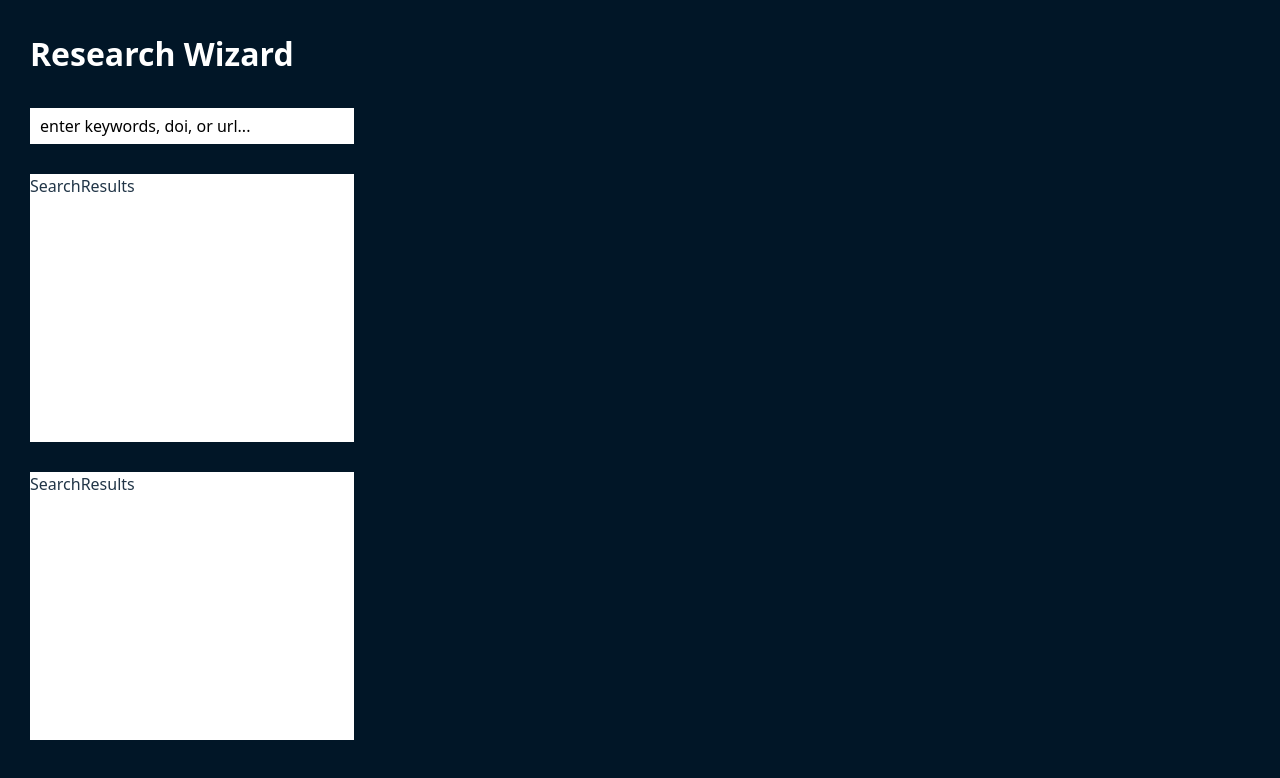
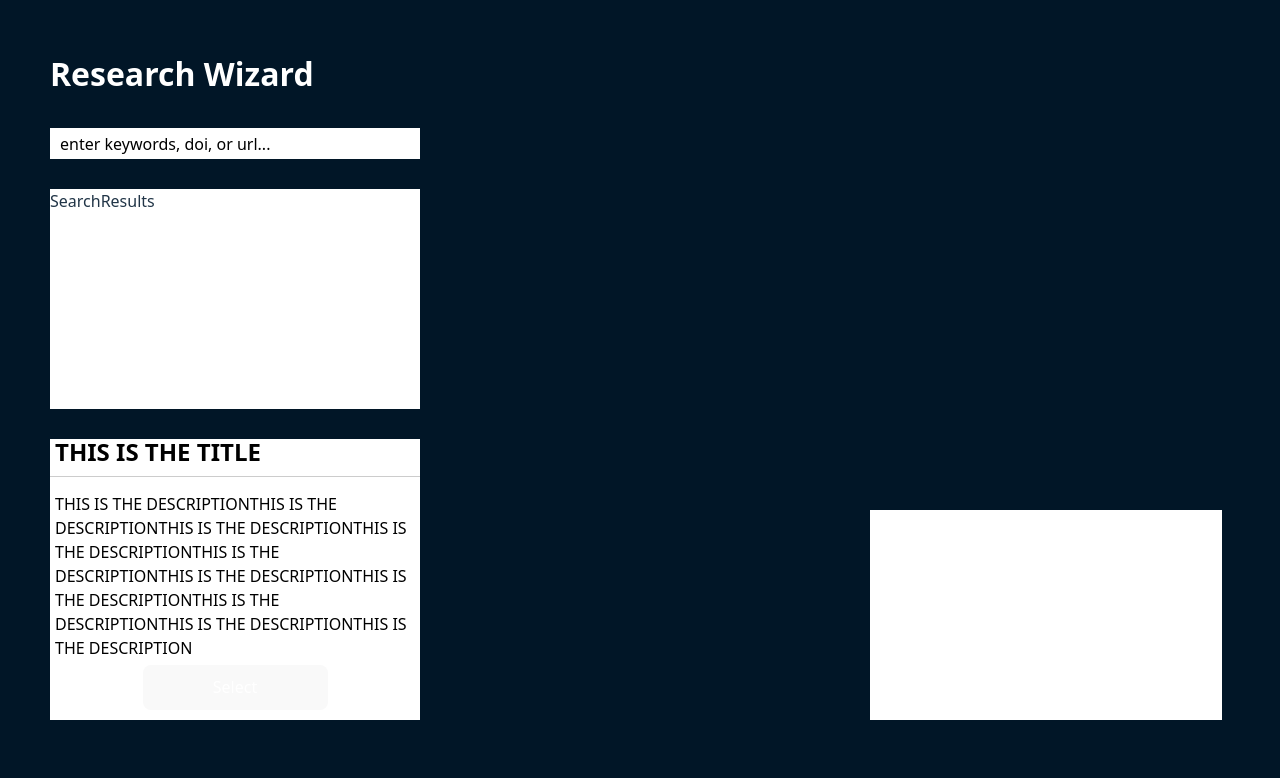
Before and after one commit to Jcho114/hoohacks2025, a React (Vite) app in the folder frontend/hoohacks2025/: page / in a window 1280 px wide. Shown: the top 778 px of the page. Built offline with nearby package versions, Linux system fonts and the light colour scheme.

Commit message:
Updated ArticleDetails

```diff
--- a/frontend/hoohacks2025/package.json
+++ b/frontend/hoohacks2025/package.json
@@ -11,6 +11,8 @@
   },
   "dependencies": {
     "@fortawesome/fontawesome-svg-core": "^6.7.2",
+    "@fortawesome/free-brands-svg-icons": "^6.7.2",
+    "@fortawesome/free-regular-svg-icons": "^6.7.2",
     "@fortawesome/free-solid-svg-icons": "^6.7.2",
     "@fortawesome/react-fontawesome": "^0.2.2",
     "@tailwindcss/vite": "^4.0.17",
--- a/frontend/hoohacks2025/src/Information.css
+++ b/frontend/hoohacks2025/src/Information.css
@@ -1,11 +1,17 @@
 @import "tailwindcss";
 
 .information {
+    display: flex;
+    justify-content: space-between; /* Ensures space between the left and right panels */
+    align-items: flex-start; /* Aligns content to the top */
+    gap: 20px; /* Adds space between elements */
+    padding: 20px;
     width: 100%;
     height: 100%;
 }
 
 .panel-left {
+    flex: 3;
     height: 100%;
     width: 30%;
 
@@ -60,8 +66,72 @@
 }
 
 .article-details {
+    display: flex;
     width: 100%;
     background-color: white;
     height: 100%;
     margin-bottom: 30px;
+    flex-direction: column;
+    justify-content: center;
 }
+
+.article-title h1{
+    color: black;
+    font-size: 1.5rem;
+    font-weight: bold;
+    text-align: left;
+    margin-left: 5px;
+}
+
+.article-description {
+    flex-grow: 1;
+    color: black;
+    text-align: center;
+    padding: 5px;
+    text-align: left;
+}
+
+.article-button {
+    display: flex;
+    width: 100%;
+    justify-content: center;
+}
+
+.article-button :hover {
+    opacity: 29%;
+}
+
+hr {
+    width: 100%;
+    border: 0;
+    border-top: 1px solid #ccc;
+    margin: 10px 0;
+}
+
+.select-button {
+    width: 50%;
+    color: white;
+    margin-bottom: 10px;
+}
+
+.panel-right {
+    flex: 1;
+    height: 100%;
+    width: 30%;
+
+    display: flex;
+    flex-direction: column;
+
+    padding: 30px;
+    pointer-events: auto;
+    max-width: 430px;
+    justify-content: end;
+}
+
+.selected-articles {
+    width: 95%;
+    background-color: white;
+    height: 30%;
+    margin-bottom: 30px;
+    margin-left: 10px;
+}
--- a/frontend/hoohacks2025/src/Information.tsx
+++ b/frontend/hoohacks2025/src/Information.tsx
@@ -1,5 +1,6 @@
 import ArticleDetails from './components/ArticleDetails'
 import SearchResults from './components/SearchResults'
+import SelectedArticles from './components/SelectedArticles'
 import './Information.css'
 
 const Information = () => {
@@ -80,6 +81,10 @@ const Information = () => {
             <SearchResults></SearchResults>
             <ArticleDetails></ArticleDetails>
         </div>
+
+        <div className="panel-right">
+			<SelectedArticles></SelectedArticles>
+        </div>
     </div>
   )
 }
--- a/frontend/hoohacks2025/src/components/ArticleDetails.tsx
+++ b/frontend/hoohacks2025/src/components/ArticleDetails.tsx
@@ -2,7 +2,19 @@
 
 const ArticleDetails = () => {
   return (
-    <div className="article-details">SearchResults</div>
+    <div className="article-details">
+      <div className="article-title">
+        <h1>THIS IS THE TITLE </h1>
+      </div>
+      <hr />
+
+      <div className="article-description">
+        <p>THIS IS THE DESCRIPTIONTHIS IS THE DESCRIPTIONTHIS IS THE DESCRIPTIONTHIS IS THE DESCRIPTIONTHIS IS THE DESCRIPTIONTHIS IS THE DESCRIPTIONTHIS IS THE DESCRIPTIONTHIS IS THE DESCRIPTIONTHIS IS THE DESCRIPTIONTHIS IS THE DESCRIPTION</p>
+      </div>
+      <div className="article-button">
+        <button className="select-button">Select</button>
+      </div>
+    </div>
   )
 }
 
--- /dev/null
+++ b/frontend/hoohacks2025/src/components/SelectedArticles.tsx
@@ -0,0 +1,9 @@
+const SelectedArticles = () => {
+    return (
+        <div className="selected-articles">
+
+        </div>
+    )
+}
+
+export default SelectedArticles;
```
Also changed, not shown: 1 other file (tests, documents, lock files or other folders).
